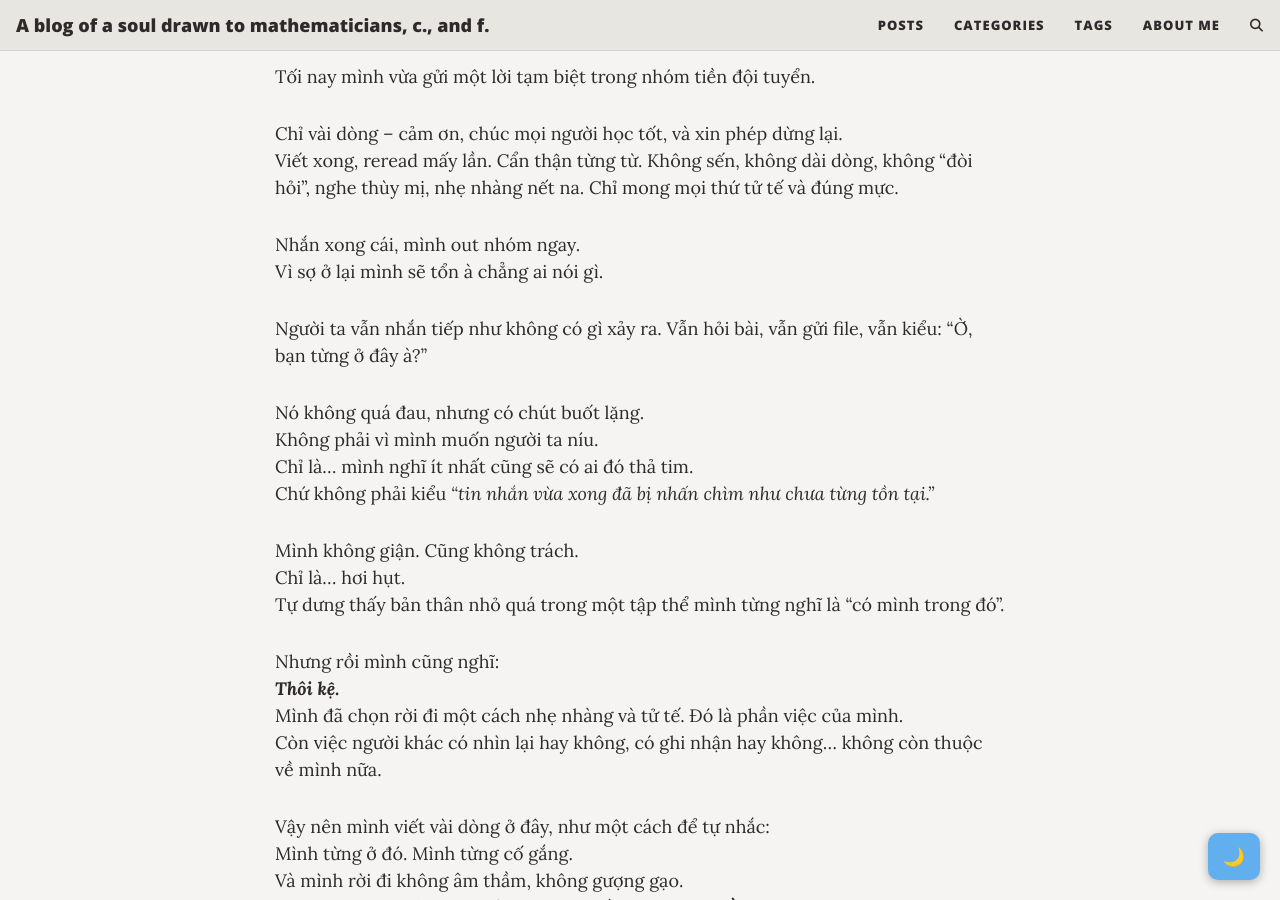
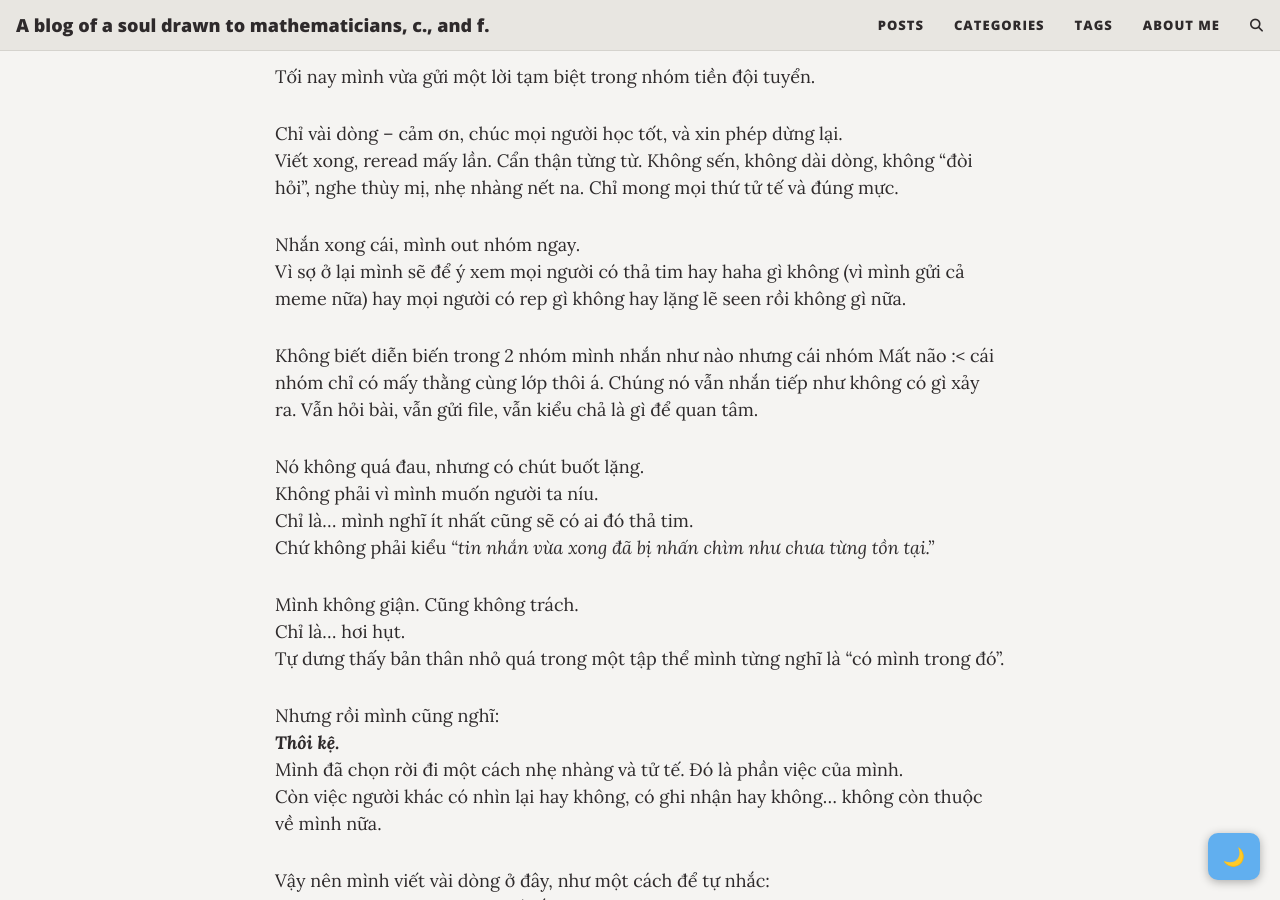
Before and after one commit to banhgaovuive/banhgaovuive.github.io, a Jekyll site: the page built from _posts/2025-08-03-motloitambietnho-motchuttonthuong.md, in a window 1280 px wide and 900 px high, scrolled down 365 px, cut to the strip 0-900 px from the top of the window. Built offline with Jekyll 4.4.1, drawn with Linux system fonts in a browser that asks for light colours; comment, search, counter and statistics services are not loaded; grey boxes are pictures that could not be loaded.

Commit message:
Update 2025-08-03-motloitambietnho-motchuttonthuong.md

```diff
--- a/_posts/2025-08-03-motloitambietnho-motchuttonthuong.md
+++ b/_posts/2025-08-03-motloitambietnho-motchuttonthuong.md
@@ -15,9 +15,9 @@ Chỉ vài dòng – cảm ơn, chúc mọi người học tốt, và xin phép
 Viết xong, reread mấy lần. Cẩn thận từng từ. Không sến, không dài dòng, không “đòi hỏi”, nghe thùy mị, nhẹ nhàng nết na. Chỉ mong mọi thứ tử tế và đúng mực.
 
 Nhắn xong cái, mình out nhóm ngay.
-Vì sợ ở lại mình sẽ tổn à chẳng ai nói gì.
+Vì sợ ở lại mình sẽ để ý xem mọi người có thả tim hay haha gì không (vì mình gửi cả meme nữa) hay mọi người có rep gì không hay lặng lẽ seen rồi không gì nữa.
 
-Người ta vẫn nhắn tiếp như không có gì xảy ra. Vẫn hỏi bài, vẫn gửi file, vẫn kiểu: “Ờ, bạn từng ở đây à?”
+Không biết diễn biến trong 2 nhóm mình nhắn như nào nhưng cái nhóm Mất não :< cái nhóm chỉ có mấy thằng cùng lớp thôi á. Chúng nó vẫn nhắn tiếp như không có gì xảy ra. Vẫn hỏi bài, vẫn gửi file, vẫn kiểu chả là gì để quan tâm.
 
 Nó không quá đau, nhưng có chút buốt lặng.
 Không phải vì mình muốn người ta níu.
```
